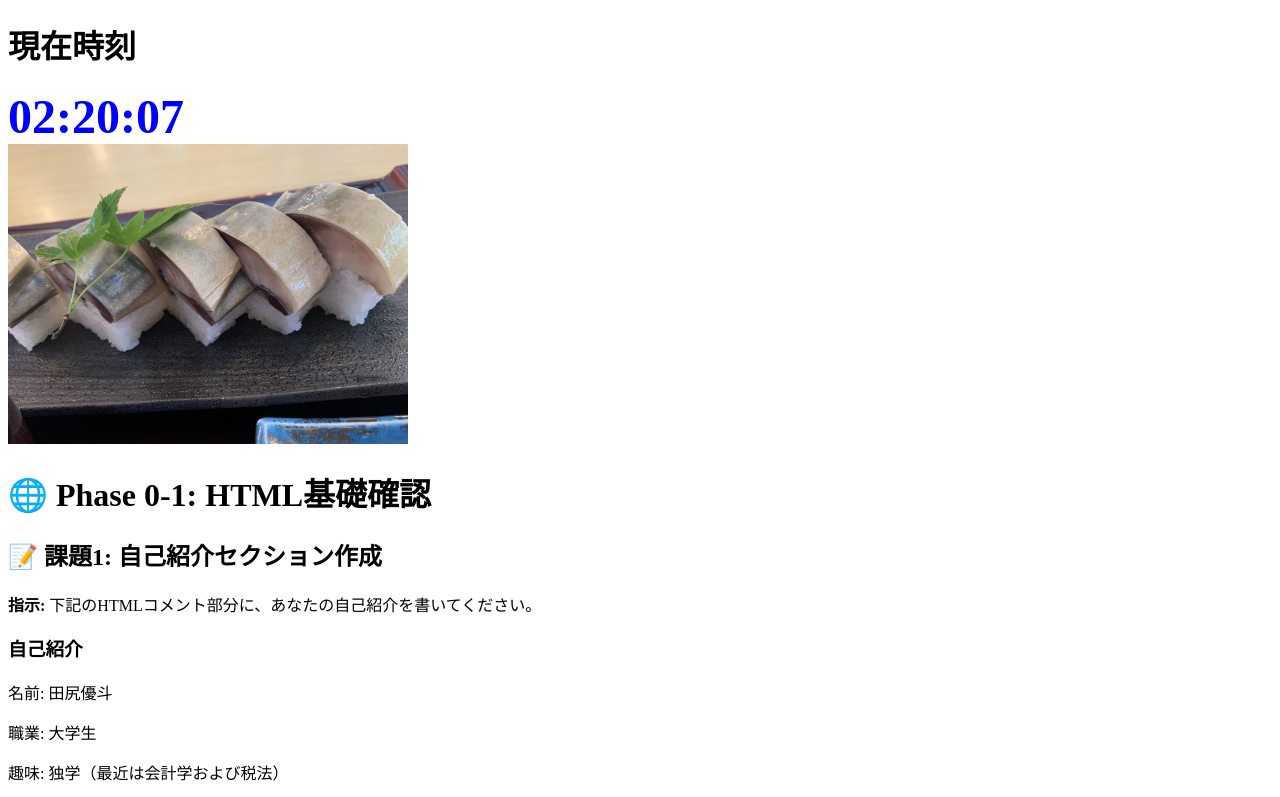
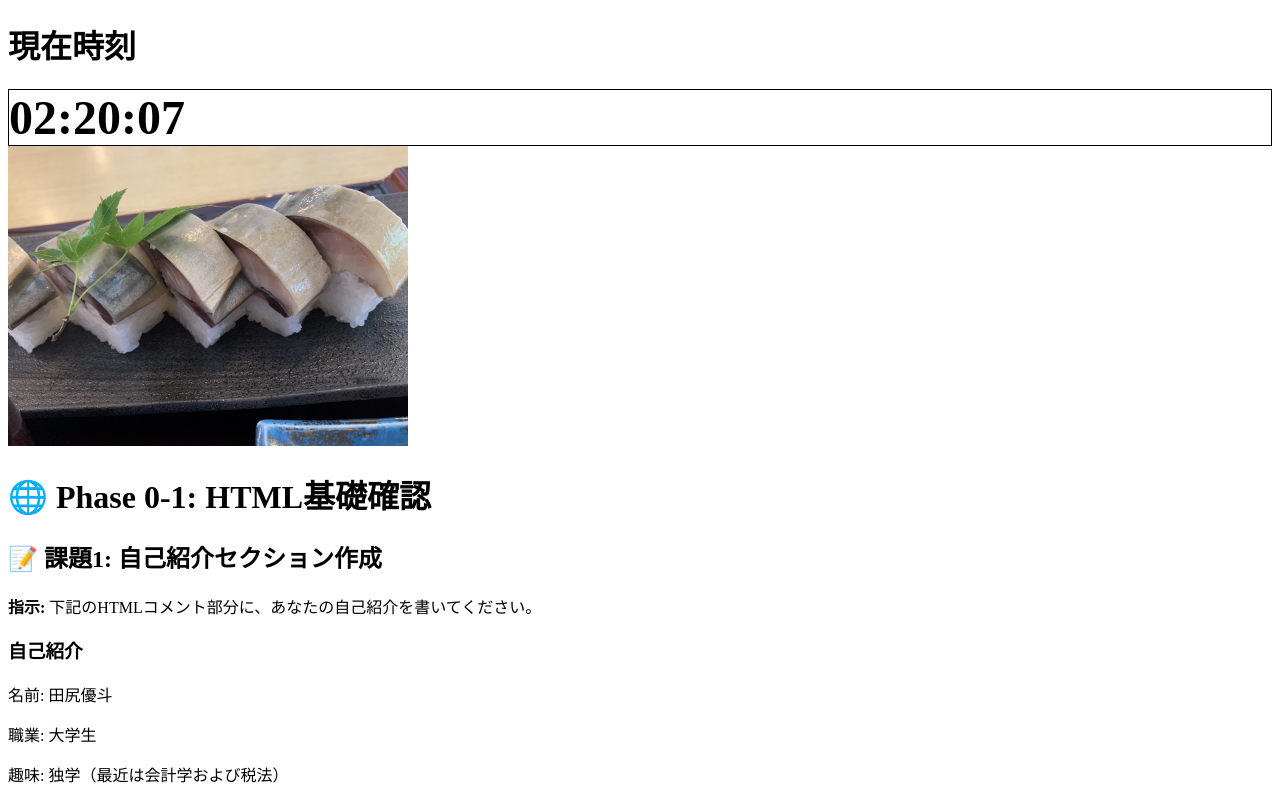
Before and after one commit to omu-aaa24033/omu-aaa24033.github.io, a plain HTML site: page index.html in a window 1280 px wide. Shown: the top 797 px of the page. Drawn offline with Linux system fonts and the light colour scheme.

Commit message:
Change clock div color from blue to black

```diff
--- a/index.html
+++ b/index.html
@@ -36,7 +36,7 @@
 </head>
 <body>
     <h1>現在時刻</h1>
-    <div id="clock" style="font-size: 48px; font-weight: bold; color: blue;">
+    <div id="clock" style="font-size: 48px; font-weight: bold; color: black; border: solid 1px">
         00:00:00
     </div>
 
```
